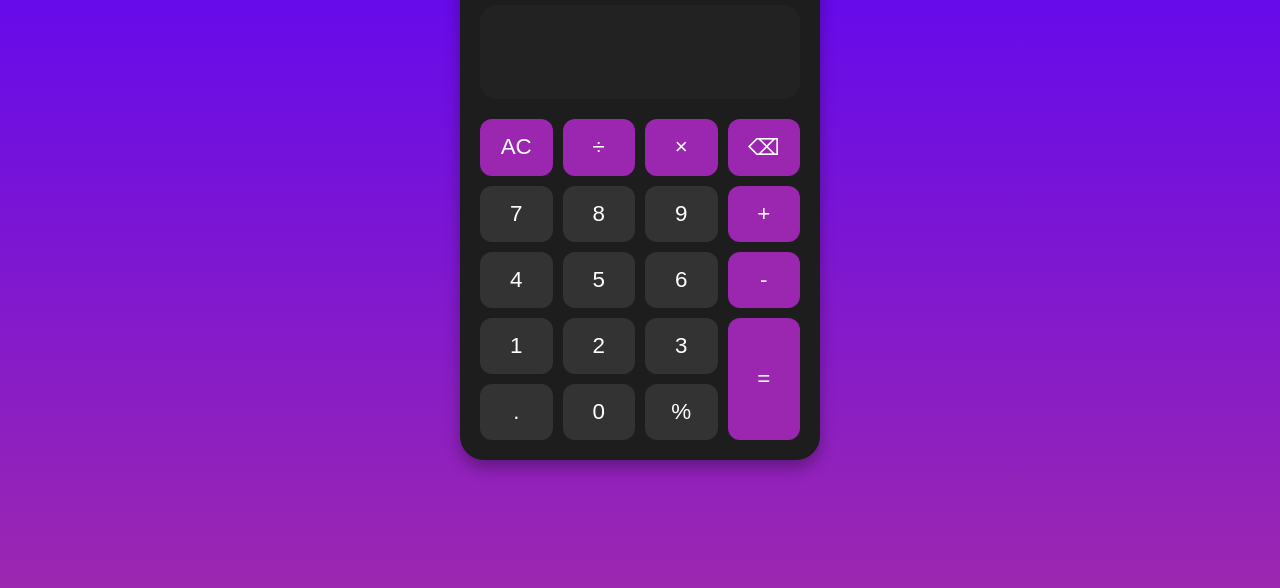
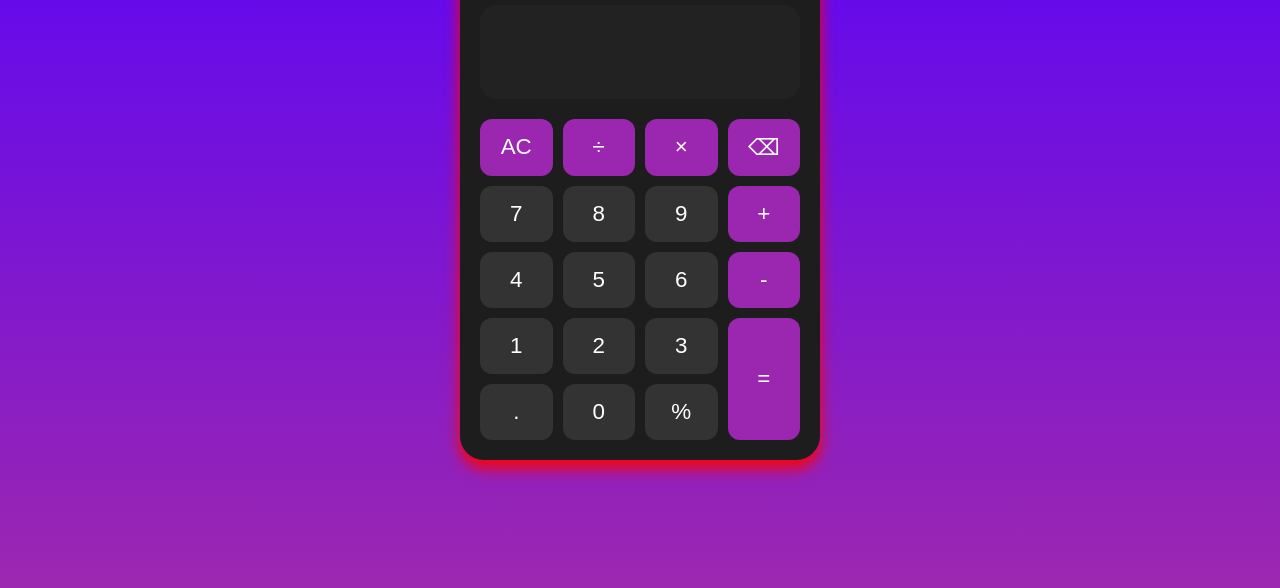
Before and after one commit to ZackDelsnova/Calculator, a plain HTML site: page index.html in a window 1280 px wide. Shown: the part 212-800 px from the top of the page. Drawn offline with Linux system fonts and the light colour scheme.

Commit message:
added box shadow

```diff
--- a/styles.css
+++ b/styles.css
@@ -14,7 +14,7 @@ body {
     background-color: #1d1d1d;
     border-radius: 24px;
     padding: 20px;
-    box-shadow: 0 8px 15px rgba(0, 0, 0, 0.3);
+    box-shadow: 0 8px 15px rgb(255, 0, 0);
     text-align: center;
 }
 
```
